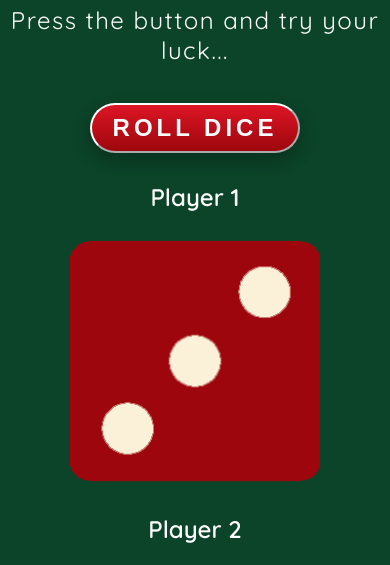
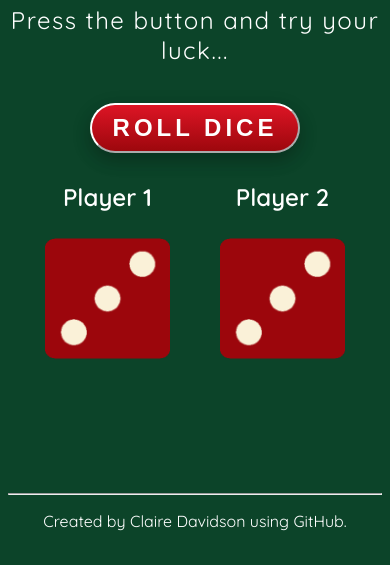
Before and after one commit to ClaireDavidson/dice-game, a plain HTML site: page index.html in a window 390 px wide. Shown: the part 239-804 px from the top of the page. Drawn offline with Linux system fonts and the light colour scheme; a web font is replaced by a local one.

Commit message:
Update dice-game-style-sheet.css

```diff
--- a/dice-game-style-sheet.css
+++ b/dice-game-style-sheet.css
@@ -104,8 +104,9 @@ footer {
 }
 
 @media (max-width: 625px) {
-    .body {
-        margin-bottom: -100px;
+    .dice-game {
+        padding-top: -10px;
+        padding-bottom: 5px;
     }
 
     h1 {
@@ -122,11 +123,16 @@ footer {
         animation: glow 2.5s ease-in-out infinite alternate;
     }
 
-
     .dice {
         display: flex;
-        flex-direction: column;
+        flex-direction: row;
         justify-content: center;
         align-items: center;
+        gap: 50px;
+    }
+
+    img {
+        height: 125px;
+        width: 125px;
     }
 }
```
